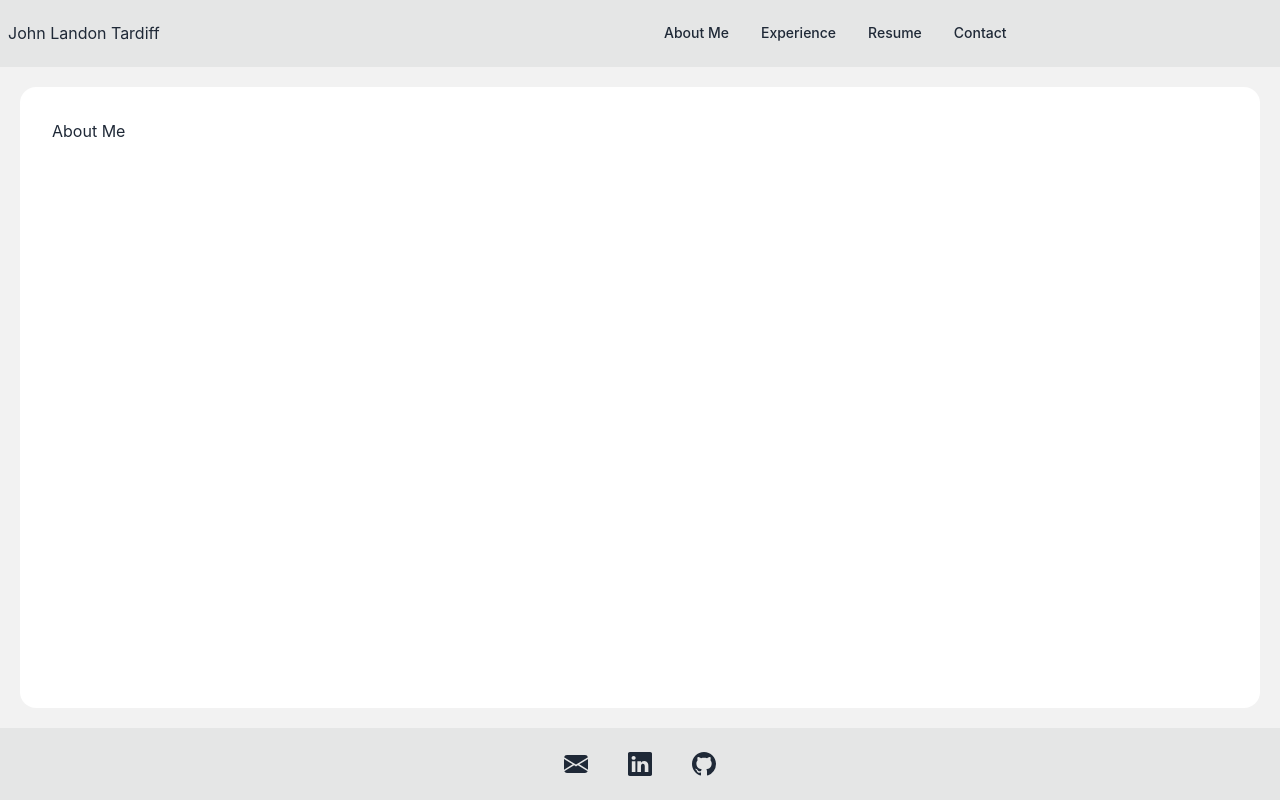
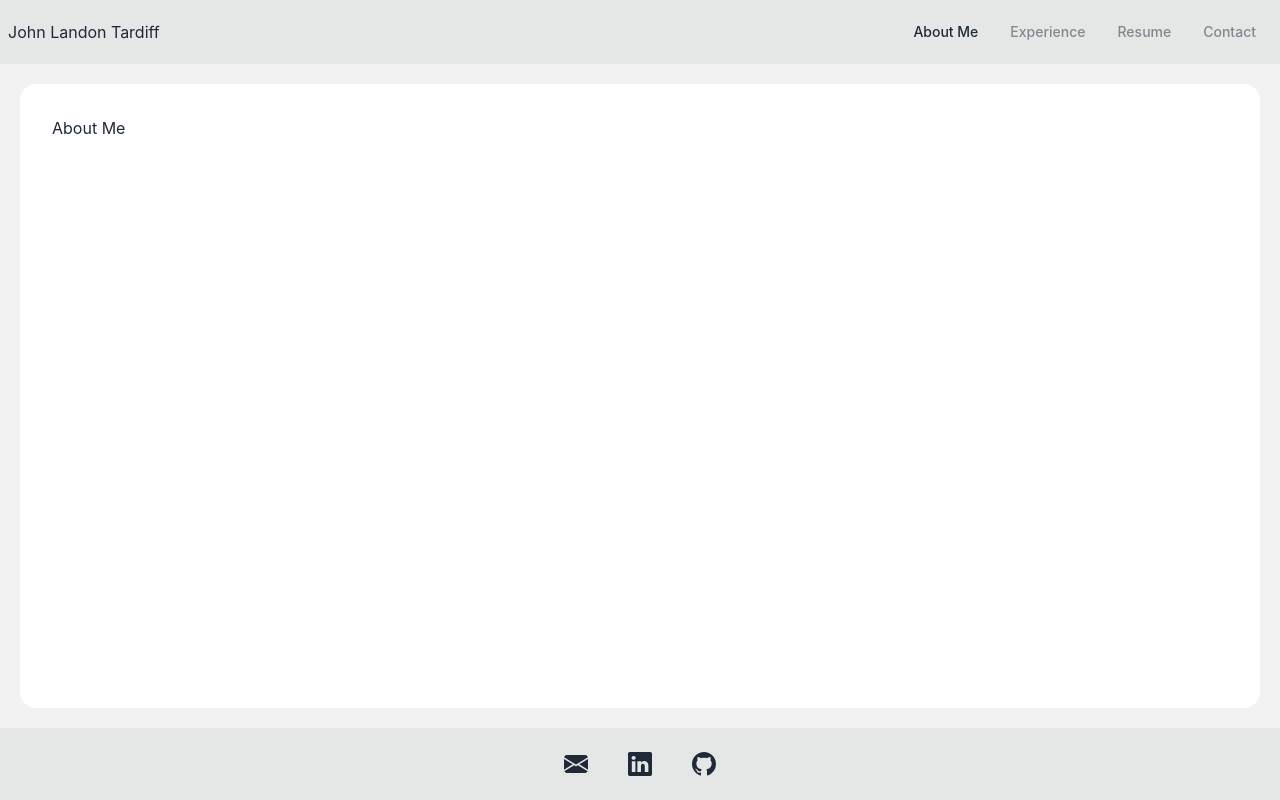
Before and after one commit to JohnLandonTardiff/john-tardiff-website-react, a React (Vite) app: page /about-me in a window 1280 px wide. Built offline with nearby package versions, Linux system fonts and the light colour scheme.

Commit message:
Created Nav Bar Tabs for Page Navigation

```diff
--- a/src/components/Layout.jsx
+++ b/src/components/Layout.jsx
@@ -1,16 +1,21 @@
-import { Outlet, useLoaderData, useLocation, Link } from "react-router-dom";
+import { Outlet, useNavigate } from "react-router-dom";
 import "./Layout.css";
-import { useState } from "react";
+import { useState, useEffect } from "react";
 
 function Layout() {
-    const [selectedNav, setSelectedNav] = useState("about-me-nav");
+    const [selectedTab, setSelectedTab] = useState("about-me");
+    const navigate = useNavigate();
 
-    function navLinkClicked(selectedId){
-        if(selectedNav == selectedId) return;
-        document.getElementById(selectedNav).classList.remove("nav-selected");
-        document.getElementById(selectedId).classList.add("nav-selected");
-        setSelectedNav(selectedId);
+    function tabClicked(selectedId){
+        if(selectedTab == selectedId) return;
+        document.getElementById(selectedTab + "-tab").classList.remove("tab-active");
+        setSelectedTab(selectedId);
     };
+
+    useEffect(() => {
+       document.getElementById(selectedTab + "-tab").classList.add("tab-active");
+       navigate("/" + selectedTab);
+    },[selectedTab]);
 
     return(
         <div className="layout-container">
@@ -18,13 +23,13 @@ function Layout() {
                 <div className="navbar-start">
                     <p>John Landon Tardiff</p>
                 </div>
-                <div className="nav-bar-center">
-                    <ul className="menu menu-horizontal">
-                        <li><Link id="about-me-nav" className="navbar-link nav-selected" to="/about-me" onClick={() => navLinkClicked("about-me-nav")}>About Me</Link></li>
-                        <li><Link id="experience-nav" className="navbar-link" to="/experience" onClick={() => navLinkClicked("experience-nav")}>Experience</Link></li>
-                        <li><Link id="resume-nav" className="navbar-link" to="/resume" onClick={() => navLinkClicked("resume-nav")}>Resume</Link></li>
-                        <li><Link id="contact-nav" className="navbar-link" to="/contact" onClick={() => navLinkClicked("contact-nav")}>Contact</Link></li>
-                    </ul>
+                <div className="navbar-end">
+                    <div className="tabs">
+                        <a id="about-me-tab" className="tab" onClick={() => tabClicked("about-me")}>About Me</a>
+                        <a id="experience-tab" className="tab" onClick={() => tabClicked("experience")}>Experience</a>
+                        <a id="resume-tab" className="tab" onClick={() => tabClicked("resume")}>Resume</a>
+                        <a id="contact-tab" className="tab" onClick={() => tabClicked("contact")}>Contact</a>
+                    </div>
                 </div>
             </div>
 
```
